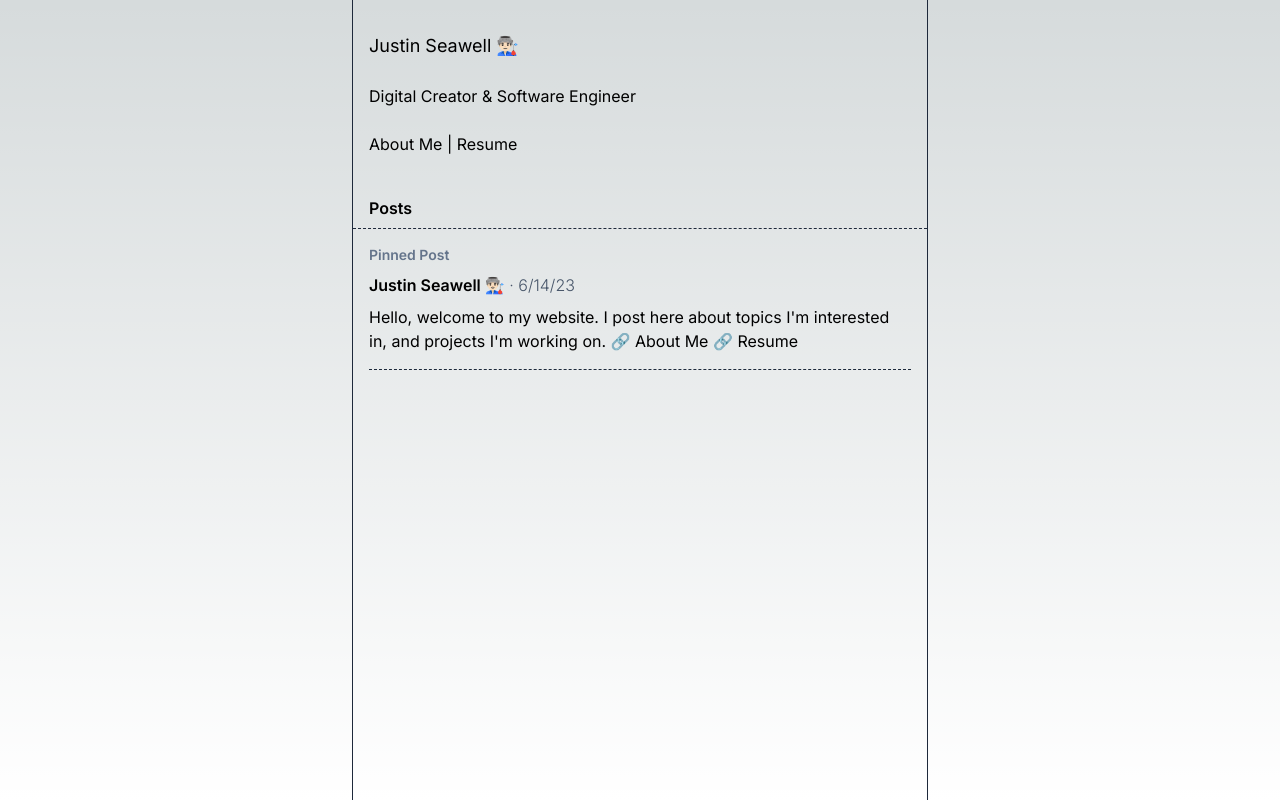
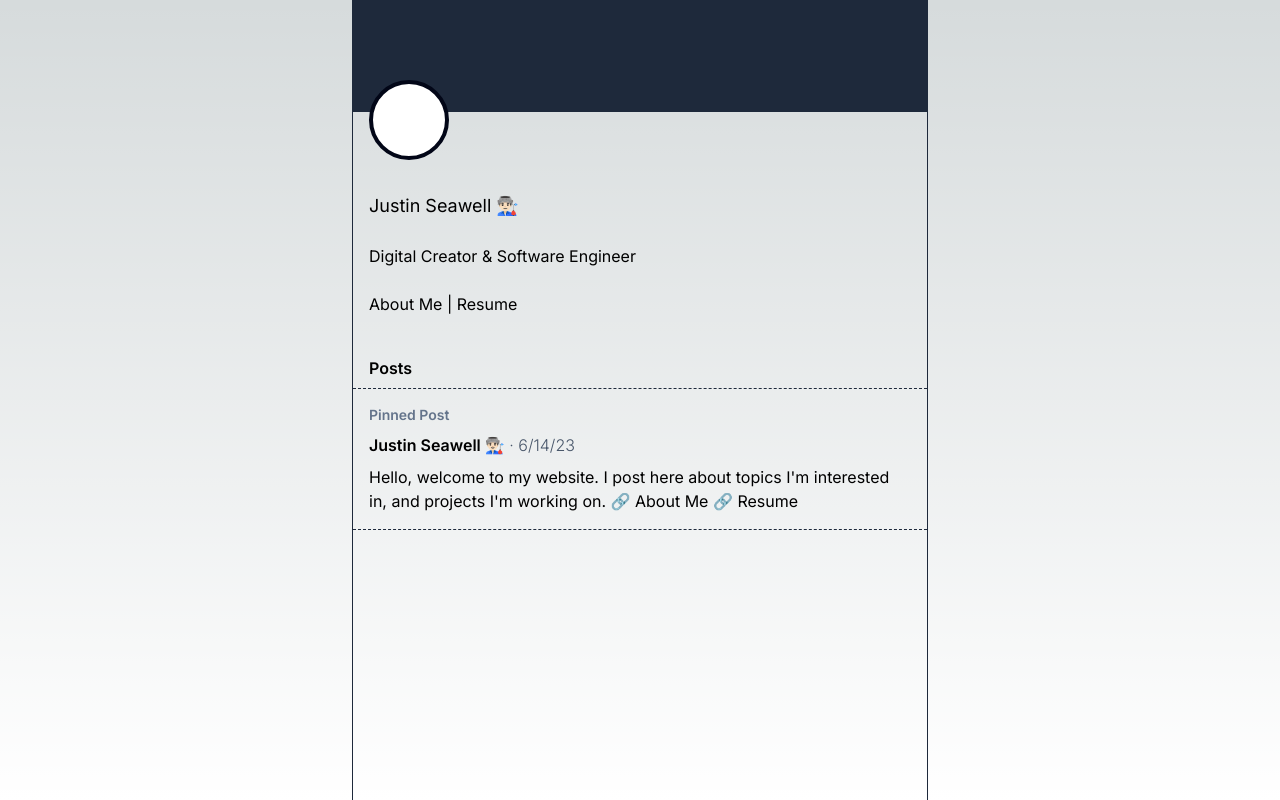
Before and after one commit to jpseawell/personal-site, a Next.js app: page / in a window 1280 px wide. Built offline with nearby package versions, Linux system fonts and the light colour scheme.

Commit message:
feat: add profile header

```diff
--- a/app/page.tsx
+++ b/app/page.tsx
@@ -1,11 +1,13 @@
 import { Bio } from "@/components/Bio";
 import { Feed } from "@/components/Feed";
+import { Header } from "@/components/Header";
 import { posts } from "@/data/posts";
 import Image from "next/image";
 
 export default function Home() {
   return (
     <main className="flex min-h-screen flex-col w-1/2 max-w-xl m-auto border border-y-0 border-slate-800">
+      <Header />
       <Bio />
       <Feed posts={posts} />
     </main>
--- a/components/Feed.tsx
+++ b/components/Feed.tsx
@@ -12,7 +12,7 @@ export const Feed: FC<FeedProps> = ({ posts }) => {
       <div className="px-4 py-2 border border-x-0 border-t-0 border-slate-800 border-dashed flex">
         <div className="font-semibold">Posts</div>
       </div>
-      <div className="p-4">
+      <div>
         {posts.map((post) => (
           <Post post={post} key={post.id} />
         ))}
--- /dev/null
+++ b/components/Header.tsx
@@ -0,0 +1,10 @@
+import { FC } from "react";
+
+export const Header: FC = () => {
+  return (
+    <div className="mb-12 relative">
+      <div className="bg-slate-800 h-28"></div>
+      <div className="bg-white rounded-full h-20 w-20 absolute top-20 left-4 border-4 border-slate-950"></div>
+    </div>
+  );
+};
--- a/components/Post.tsx
+++ b/components/Post.tsx
@@ -7,7 +7,7 @@ type PostProps = {
 
 export const Post: FC<PostProps> = ({ post }) => {
   return (
-    <div className="border-b border-slate-800 border-dashed pb-4">
+    <div className="border-b border-slate-800 border-dashed p-4">
       {post.pinned && (
         <p className="text-sm mb-2 font-semibold text-slate-500">Pinned Post</p>
       )}
```
